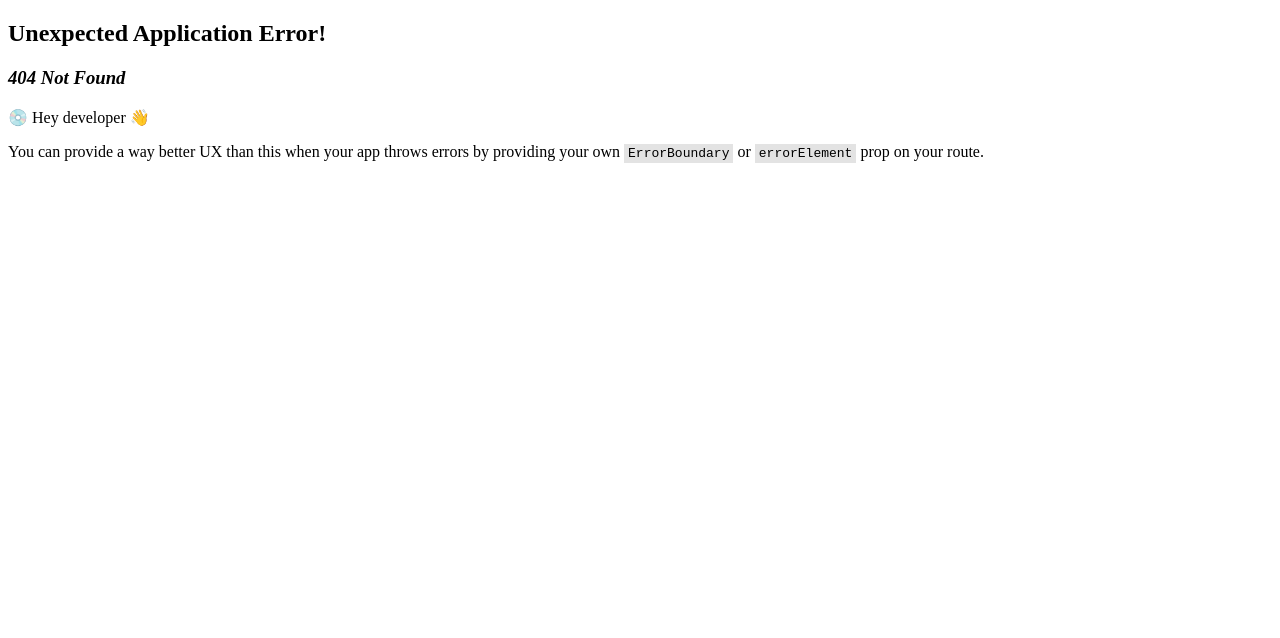
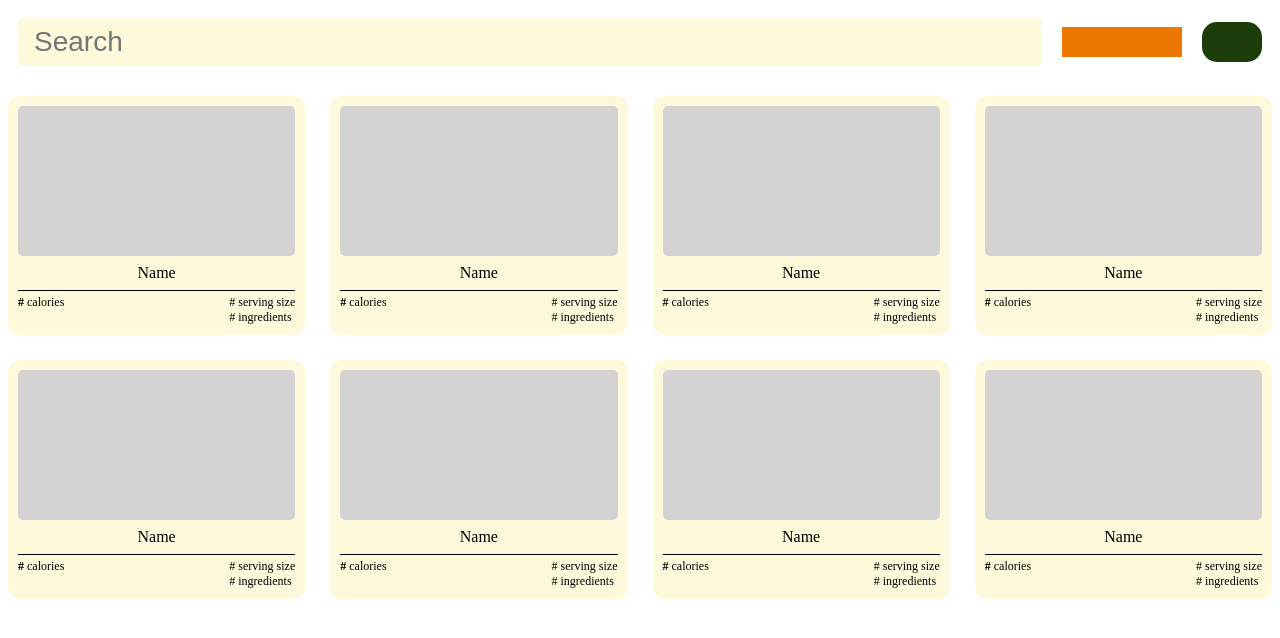
Before and after one commit to Quole0812/Forkedin, a React (Vite) app in the folder front/forkedin/: page /recipedisplay in a window 1280 px wide. Before the commit this address had no page. Shown: the top 638 px of the page. Built offline with nearby package versions, Linux system fonts and the light colour scheme.

Commit message:
setting up the based div and css for the page

```diff
--- a/front/forkedin/src/main.jsx
+++ b/front/forkedin/src/main.jsx
@@ -3,9 +3,11 @@ import { createRoot } from 'react-dom/client'
 import App from './App.jsx'
 import { createBrowserRouter, RouterProvider } from 'react-router-dom';
 import Header from './components/Header.jsx';
+import RecipeDisplay from './routes/RecipeDisplay.jsx';
 
 const router = createBrowserRouter([
-  {path: '/', element: <Header />}
+  {path: '/', element: <Header />},
+  {path: '/recipedisplay', element: <RecipeDisplay />},
 ])
 
 
--- a/front/forkedin/src/routes/RecipeDisplay.jsx
+++ b/front/forkedin/src/routes/RecipeDisplay.jsx
@@ -0,0 +1,42 @@
+import { useState } from "react"
+import "../styles/RecipeDisplay.css"
+
+
+
+export default function RecipeDisplay() {
+
+
+
+
+
+
+
+
+
+
+    return (
+        <>
+        <div className="header-container">
+            <input type="text" className="search-bar" placeholder="Search" />
+            <button className="button-orange" />
+            <button className="button-green" />
+        </div>
+        <div className="grid-container">
+      {Array(8).fill().map((_, i) => (
+        <div className="card" key={i}>
+          <div className="image-placeholder" />
+          <div className="card-name">Name</div>
+          <div className="card-info">
+            <div><strong>#</strong> calories</div>
+            <div>
+              <div># serving size</div>
+              <div># ingredients</div>
+            </div>
+          </div>
+        </div>
+      ))}
+    </div>
+
+        </>
+    )
+}
--- a/front/forkedin/src/styles/RecipeDisplay.css
+++ b/front/forkedin/src/styles/RecipeDisplay.css
@@ -0,0 +1,68 @@
+.header-container {
+  display: flex;
+  align-items: center;
+  gap: 20px;
+  padding: 10px;
+}
+
+.search-bar {
+  flex: 1;
+  font-size: 28px;
+  padding: 8px 16px;
+  background-color: #fff9db;
+  border: none;
+  border-radius: 4px;
+}
+
+.button-orange {
+  width: 120px;
+  height: 30px;
+  background-color: #ed7700;
+  border: none;
+  cursor: pointer;
+}
+
+.button-green {
+  width: 60px;
+  height: 40px;
+  background-color: #1c3c09;
+  border: none;
+  border-radius: 15px;
+  cursor: pointer;
+}
+
+.grid-container {
+  display: grid;
+  grid-template-columns: repeat(4, 1fr);
+  gap: 25px;
+  padding: 20px 0;
+}
+
+.card {
+  background-color: #fff9db;
+  border-radius: 12px;
+  padding: 10px;
+  display: flex;
+  flex-direction: column;
+  gap: 8px;
+  text-align: center;
+}
+
+.image-placeholder {
+  background-color: #d3d3d3;
+  height: 150px;
+  border-radius: 5px;
+}
+
+.card-name {
+  font-weight: 500;
+}
+
+.card-info {
+  display: flex;
+  justify-content: space-between;
+  font-size: 12px;
+  text-align: left;
+  border-top: 1px solid #000;
+  padding-top: 4px;
+}
```
